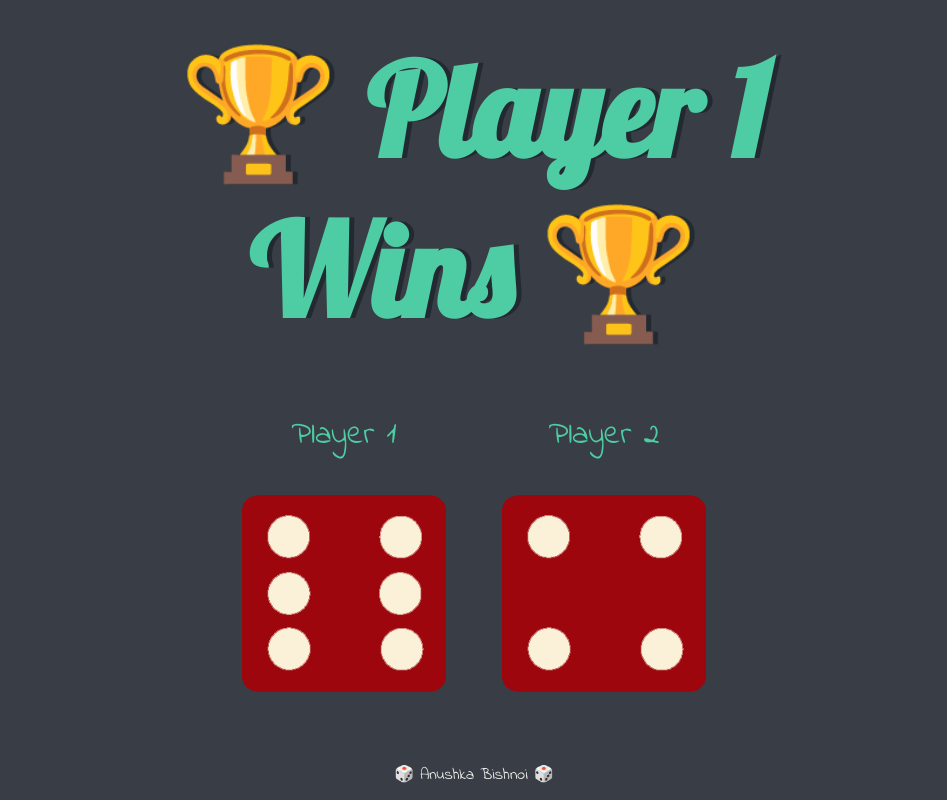
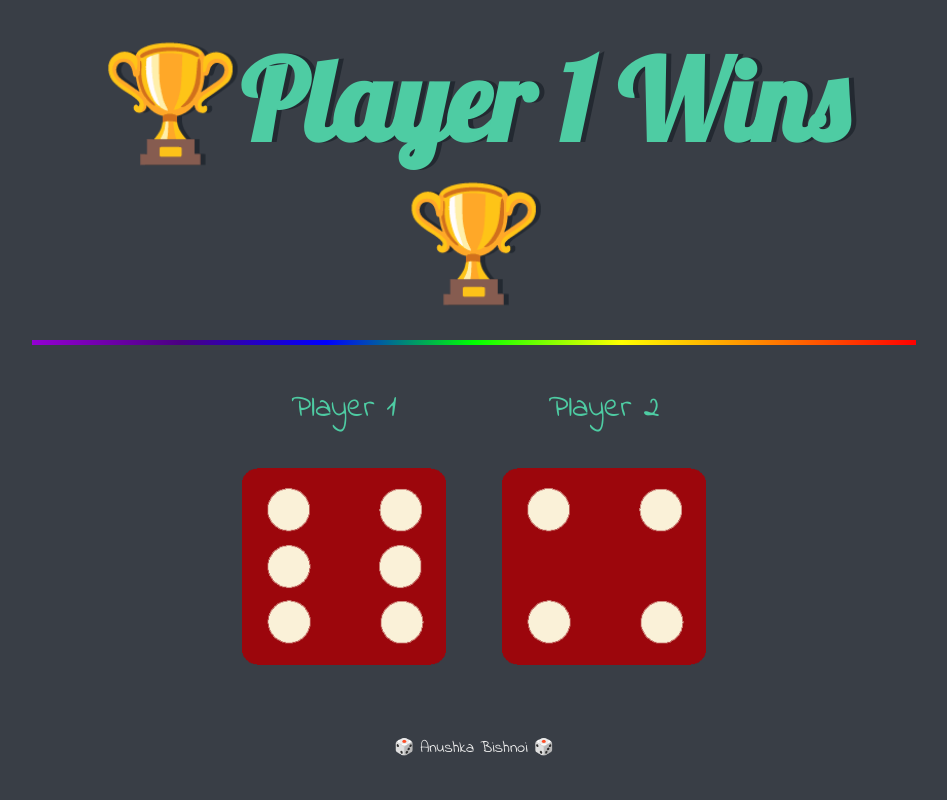
Before and after one commit to anushkabishnoi/Dice-Game, a plain HTML site: page index.html in a window 1280 px wide. Shown: the whole page, without its empty margins (166-1113 px from the left). Drawn offline with Linux system fonts and the light colour scheme.

Commit message:
new fancy hr ;)

```diff
--- a/app.js
+++ b/app.js
@@ -7,7 +7,7 @@ var randomDiceImage2 = "images/dice" + random2 + ".png";
 document.querySelector(".img2").setAttribute("src", randomDiceImage2);
 
 if (random1 > random2)
-  document.querySelector("h1").innerHTML = "🏆 Player 1 Wins 🏆";
+  document.querySelector("h1").innerHTML = "🏆Player 1 Wins🏆";
 else if (random1 === random2)
   document.querySelector("h1").innerHTML = "🚩 Tie! 🚩";
-else document.querySelector("h1").innerHTML = "🏆 Player 2 Wins 🏆";
+else document.querySelector("h1").innerHTML = "🏆Player 2 Wins🏆";
--- a/index.html
+++ b/index.html
@@ -12,6 +12,8 @@
   <body>
     <div class="container">
       <h1>Refresh Me</h1>
+
+      <hr>
 
       <div class="dice">
         <p>Player 1</p>
--- a/style.css
+++ b/style.css
@@ -17,7 +17,7 @@ h1 {
   margin: 30px;
   font-family: "Lobster", cursive;
   text-shadow: 5px 0 #232931;
-  font-size: 8rem;
+  font-size: 7rem;
   color: #4ecca3;
 }
 
@@ -37,3 +37,18 @@ footer {
   text-align: center;
   font-family: "Indie Flower", cursive;
 }
+
+hr {
+  background: linear-gradient(
+    to right,
+    #9400d3,
+    #4b0082,
+    #0000ff,
+    #00ff00,
+    #ffff00,
+    #ff7f00,
+    #ff0000
+  );
+  border: none;
+  height: 0.3rem;
+}
```
